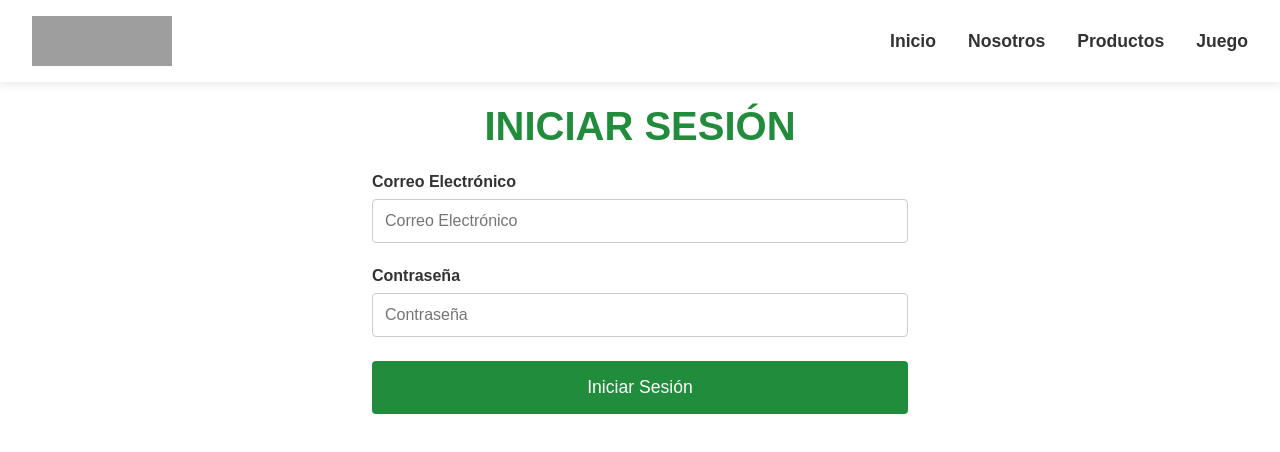
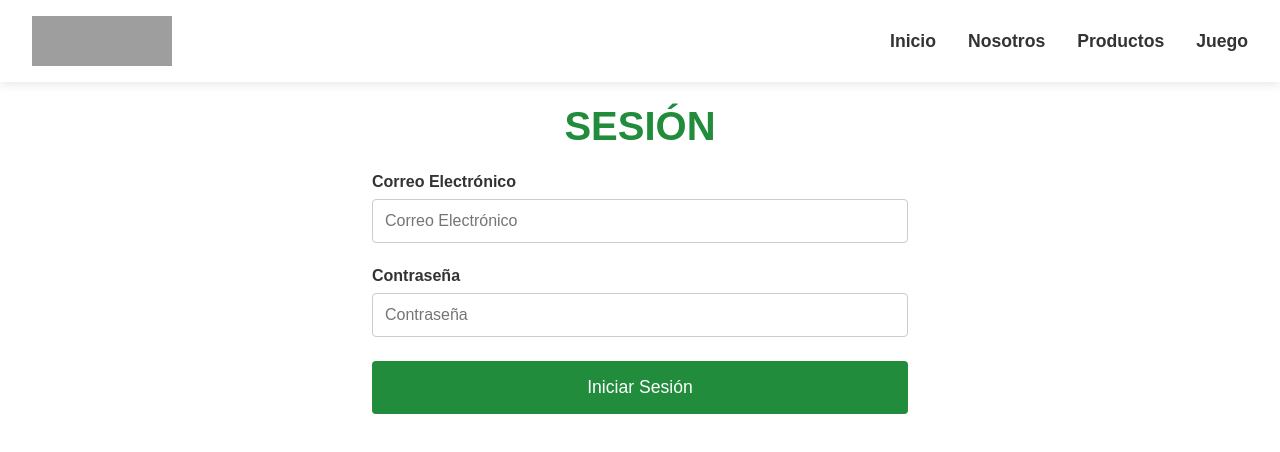
Before and after one commit to alegria1026/sanuviaweb, a Next.js app: page /page/admin in a window 1280 px wide. Shown: the top 452 px of the page. Built offline with nearby package versions, Linux system fonts and the light colour scheme; grey boxes are pictures that could not be loaded.

Commit message:
loginupdate

```diff
--- a/src/app/components/Login/index.js
+++ b/src/app/components/Login/index.js
@@ -25,7 +25,7 @@ function Login() {
 
   return (
     <section className={styles.wrapper}>
-      <h2 className={styles.title}>Iniciar Sesión</h2>
+      <h2 className={styles.title}>Sesión</h2>
       <form onSubmit={handleSubmit} className={styles.form}>
         {error && <div className={styles.error}>{error}</div>}
         <div className={styles.inputGroup}>
```
